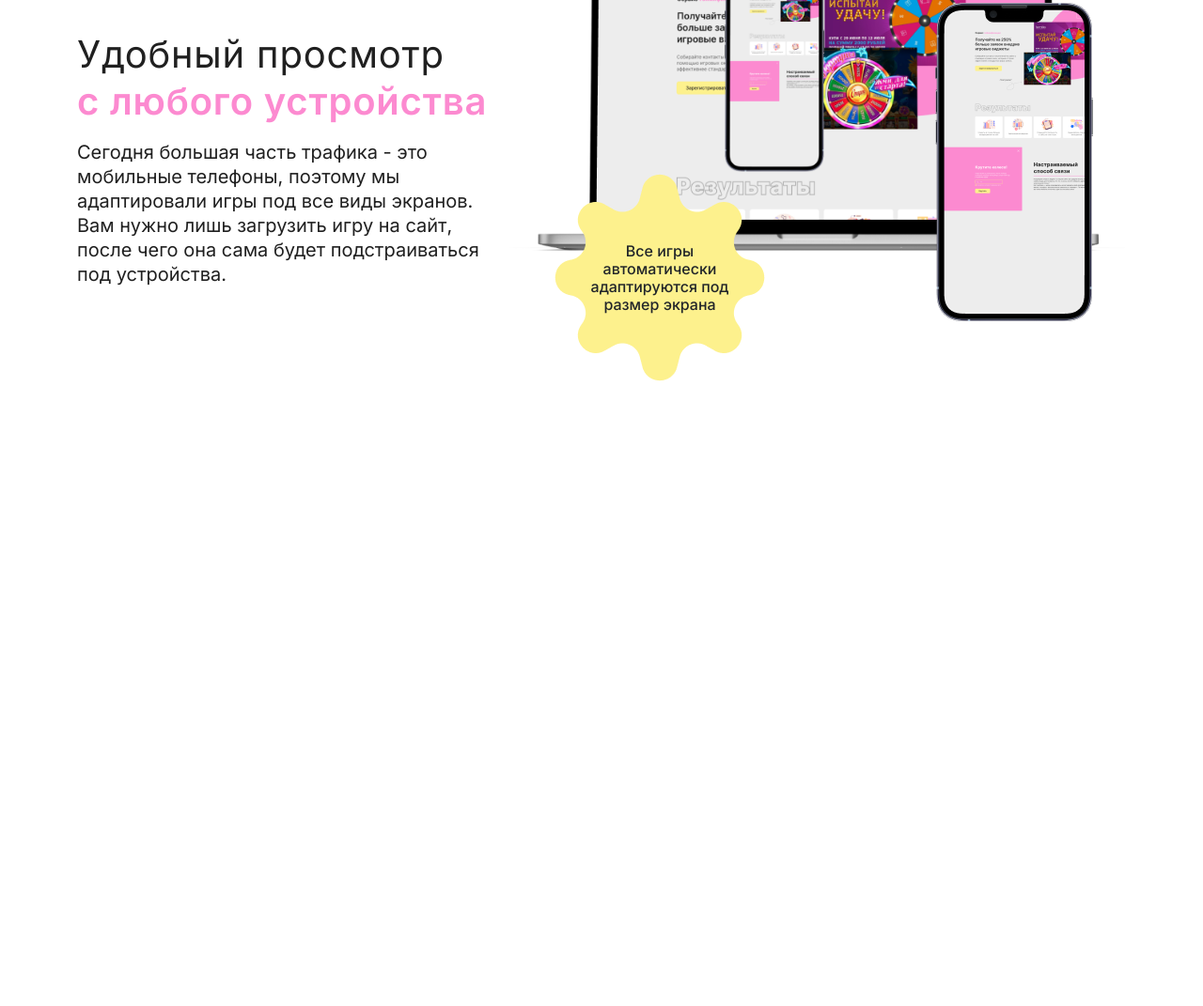
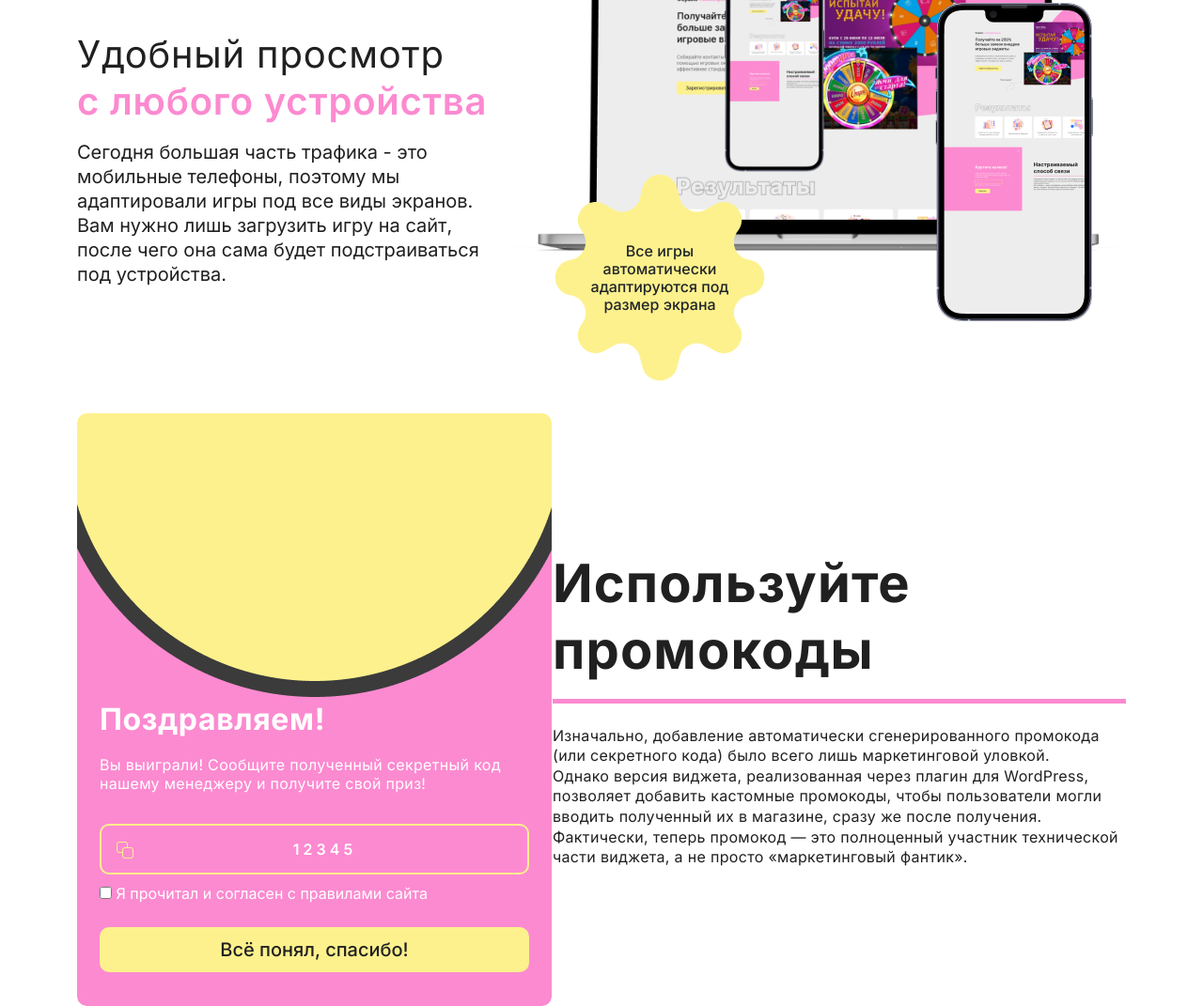
Before and after one commit to Dzidagor/wheel_of_fortune, a plain HTML site: page index.html in a window 1280 px wide. Shown: the part 2290-3361 px from the top of the page at 94% size. Before the commit the page ends 2730 px from the top, so only its background shows below. Drawn offline with nearby package versions, Linux system fonts and the light colour scheme.

Commit message:
adv-3
desktop: done

```diff
--- a/index.html
+++ b/index.html
@@ -116,5 +116,33 @@
       </div>
     </div>
   </section>
+  <section class="adv-3">
+    <div class="container adv-3__block">
+      <div class="adv-3__coupon-block coupon-block">
+        <h3 class="coupon-block__title">Поздравляем!</h3>
+        <span class="coupon-block__subtitle">Вы выиграли! Сообщите полученный секретный код нашему менеджеру и получите свой приз!</span>
+        <div class="coupon-block__code-block">
+          <a class="coupon-block__copy-button">
+            <img src="img/icons/copy-icon.png" alt="" class="coupon-block__copy-icon">
+          </a>
+          <span class="coupon-block__code">1 2 3 4 5</span>
+        </div>
+        <form action="#" class="coupon-block__form">
+          <input id="checkbox-2" type="checkbox" class="coupon-block__checkbox">
+          <label for="checkbox-2" class="coupon-block__checkbox-label">Я прочитал и согласен с правилами сайта</label>
+        </form>
+        <a href="#" class="button coupon-block__accept-button">Всё понял, спасибо!</a>
+      </div>
+      <!-- /.adv-3__coupon-block -->
+      <div class="adv-3__content-block">
+        <h2 class="adv-3__title">Используйте промокоды</h2>
+        <hr class="adv-3__line">
+        <p class="adv-3__text">Изначально, добавление автоматически сгенерированного промокода (или секретного кода) было всего лишь маркетинговой уловкой.<br>Однако версия виджета, реализованная через плагин для WordPress, позволяет добавить кастомные промокоды, чтобы пользователи могли вводить полученный их в магазине, сразу же после получения.<br>Фактически, теперь промокод — это полноценный участник технической части виджета, а не просто «маркетинговый фантик».</p>
+      </div>
+      <!-- /.adv-3__content-block -->
+    </div>
+    <!-- /.container adv-3__block -->
+  </section>
+  <!-- /.adv-3 -->
 </body>
 </html>
--- /dev/null
+++ b/sass/blocks/_adv-3.sass
@@ -0,0 +1,100 @@
+.adv-3
+  font-family: "Inter", sans-serif
+  // .adv-3__block
+  &__block
+    display: flex
+    justify-content: space-between
+    align-items: center
+    color: $black
+
+  // .adv-3__coupon-block
+  &__coupon-block
+    display: flex
+    flex-direction: column
+    justify-content: flex-end
+    background: no-repeat center center url("../img/adv-3/coupon-bg.jpg")
+    background-size: cover
+    height: 631px
+    max-width: 505px
+    border-radius: 10px
+    padding: 36px 24px
+    color: $light
+
+  // .adv-3__content-block
+  &__content-block
+    max-width: 610px
+  // .adv-3__title
+  &__title
+    font-weight: 700
+    font-size: 56px
+    line-height: 126%
+    letter-spacing: 0.02em
+    margin: 0
+
+      // .adv-3__line
+  &__line
+    color: $pink
+    opacity: 1
+    border: 2px solid $pink
+    margin-bottom: 24px
+  // .adv-3__text
+  &__text
+    font-weight: 400
+    font-size: 16px
+    line-height: 135.5%
+    letter-spacing: 0.02em
+    margin: 0
+
+.coupon-block
+  // .coupon-block__title
+  &__title
+    font-weight: 700
+    font-size: 32px
+    line-height: 126%
+    letter-spacing: 0.02em
+    margin-bottom: 18px
+
+  // .coupon-block__subtitle
+  &__subtitle
+    font-weight: 400
+    font-size: 16px
+    line-height: 126%
+    letter-spacing: 0.02em
+    margin-bottom: 32px
+
+  // .coupon-block__code-block
+  &__code-block
+    display: flex
+    justify-content: space-between
+    border: 2px solid $main-color
+    border-radius: 10px
+    padding: 13px 16px
+    align-items: center
+    margin-bottom: 8px
+
+  // .coupon-block__copy-button
+  &__copy-button
+
+  // .coupon-block__copy-icon
+  &__copy-icon
+
+  // .coupon-block__code
+  &__code
+    text-align: center
+    flex-grow: 1
+    font-weight: 600
+    font-size: 16px
+    line-height: 126%
+
+  // .coupon-block__form
+  &__form
+
+  // .coupon-block__checkbox
+  &__checkbox
+
+  // .coupon-block__checkbox-label
+  &__checkbox-label
+
+  // .coupon-block__accept-button
+  &__accept-button
+    margin-top: 24px
--- a/sass/style.sass
+++ b/sass/style.sass
@@ -7,3 +7,4 @@
 @import "blocks/results"
 @import "blocks/adv-1"
 @import "blocks/adv-2"
+@import "blocks/adv-3"
```
Also changed, not shown: css/style.css, img/adv-3/coupon-bg.jpg (added), img/icons/copy-icon.png (added), 1 other file.
